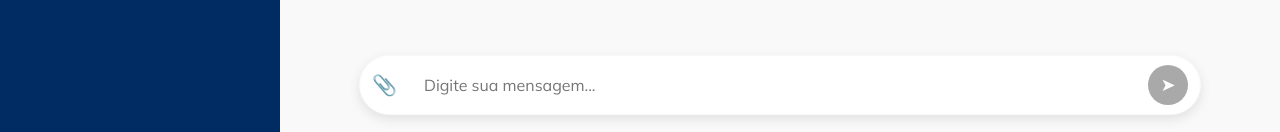
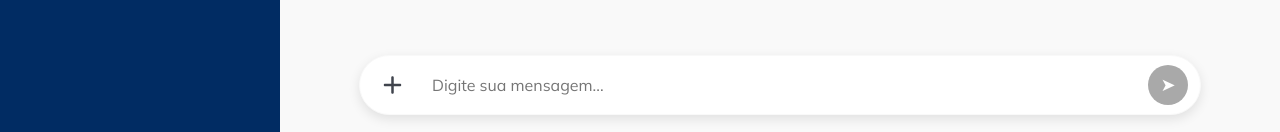
Before and after one commit to FelipeSoupinski/btrust, a React (Vite) app: page /chat in a window 1280 px wide. Shown: the part 665-797 px from the top of the page. Built offline with nearby package versions, Linux system fonts and the light colour scheme.

Commit message:
feat: função para duplicar o chat (branch)

```diff
--- a/src/components/ChatInput.jsx
+++ b/src/components/ChatInput.jsx
@@ -1,25 +1,51 @@
 // src/components/ChatInput.jsx
 import { useEffect, useRef, useState } from 'react';
 
+// Novos imports
+import { FontAwesomeIcon } from '@fortawesome/react-fontawesome';
+import { faPlus } from '@fortawesome/free-solid-svg-icons';
+import ChatInputMenu from './ChatInputMenu'; // O novo componente de menu
+
 import * as styles from '../styles/ChatInput.styles.js';
 
-function ChatInput({ onSendMessage, disabled, onStop, onAddFiles, hasFiles }) {
+// Recebe a nova prop 'onBranchChat'
+function ChatInput({ onSendMessage, disabled, onStop, onAddFiles, hasFiles, onBranchChat }) {
   const [inputValue, setInputValue] = useState('');
   const textareaRef = useRef(null);
   const fileInputRef = useRef(null);
 
+  // Novo estado para controlar o menu
+  const [isMenuOpen, setIsMenuOpen] = useState(false);
+  // Nova ref para detectar cliques fora
+  const menuRef = useRef(null);
+
   const canSend = !disabled && (inputValue.trim() || hasFiles);
-  // Efeito para ajustar a altura do textarea dinamicamente
+
+  // Efeito para ajustar a altura do textarea (sem alterações)
   useEffect(() => {
     const textarea = textareaRef.current;
     if (textarea) {
-      // Reseta a altura para recalcular o scrollHeight
-      textarea.style.height = '24px'; // Reseta para a altura de uma linha (igual ao line-height)
-      // Define a nova altura com base no conteúdo
+      textarea.style.height = '24px';
       const scrollHeight = textarea.scrollHeight;
       textarea.style.height = `${scrollHeight}px`;
     }
   }, [inputValue]);
+
+  // Novo efeito para fechar o menu ao clicar fora
+  useEffect(() => {
+    const handleClickOutside = (event) => {
+      // Se o menu está aberto e o clique foi fora do 'menuRef'
+      if (menuRef.current && !menuRef.current.contains(event.target)) {
+        setIsMenuOpen(false);
+      }
+    };
+    // Adiciona o listener
+    document.addEventListener('mousedown', handleClickOutside);
+    // Limpa o listener ao desmontar
+    return () => {
+      document.removeEventListener('mousedown', handleClickOutside);
+    };
+  }, [menuRef]); // A dependência é o próprio ref
 
   const handleSend = () => {
     if (canSend) {
@@ -35,6 +61,7 @@ function ChatInput({ onSendMessage, disabled, onStop, onAddFiles, hasFiles }) {
     }
   };
 
+  // Esta função agora é chamada pelo *menu*
   const handleFileIconClick = () => {
     if (!disabled) {
       fileInputRef.current.click();
@@ -44,18 +71,44 @@ function ChatInput({ onSendMessage, disabled, onStop, onAddFiles, hasFiles }) {
   const handleFileChange = e => {
     if (e.target.files.length > 0) {
       onAddFiles(e.target.files);
-      // Limpa o input para permitir selecionar o mesmo arquivo novamente
       e.target.value = null;
     }
   };
 
   return (
     <div style={styles.inputContainerStyles(disabled)}>
-      {/* Ícone de Anexo (Clip) */}
-      <span style={styles.iconStyle(disabled)} onClick={handleFileIconClick}>📎</span>
+
+      {/* Container para o botão de ação e o menu */}
+      <div style={styles.actionButtonContainerStyles} ref={menuRef}>
+        {/* Ícone de "Mais" (substitui o clip) */}
+        <FontAwesomeIcon
+          icon={faPlus}
+          style={styles.iconStyle(disabled)}
+          // Abre/fecha o menu
+          onClick={!disabled ? () => setIsMenuOpen(prev => !prev) : undefined}
+        />
+
+        {/* Renderização condicional do menu */}
+        {isMenuOpen && (
+          <ChatInputMenu
+            // Passa a função de anexar
+            onAddFileClick={() => {
+              handleFileIconClick();
+              setIsMenuOpen(false); // Fecha o menu
+            }}
+            // Passa a função de ramificar
+            onBranchChatClick={() => {
+              onBranchChat();
+              setIsMenuOpen(false); // Fecha o menu
+            }}
+          />
+        )}
+      </div>
+
+      {/* O 'input file' escondido permanece o mesmo */}
       <input type="file" ref={fileInputRef} style={{ display: 'none' }} multiple accept=".pdf" onChange={handleFileChange} />
 
-      {/* Campo de Texto */}
+      {/* Campo de Texto (sem alterações) */}
       <textarea
         ref={textareaRef}
         type="text"
@@ -67,7 +120,7 @@ function ChatInput({ onSendMessage, disabled, onStop, onAddFiles, hasFiles }) {
         disabled={disabled}
       />
 
-      {/* Botão de Envio / Parar */}
+      {/* Botão de Envio / Parar (sem alterações) */}
       <button
         style={disabled ? styles.stopButtonStyles : styles.sendButtonStyles(canSend)}
         onClick={disabled ? onStop : handleSend}
--- /dev/null
+++ b/src/components/ChatInputMenu.jsx
@@ -0,0 +1,29 @@
+// src/components/ChatInputMenu.jsx
+import { FontAwesomeIcon } from '@fortawesome/react-fontawesome';
+import { faPaperclip, faCodeBranch } from '@fortawesome/free-solid-svg-icons';
+import * as styles from '../styles/chatInputMenu.styles.js';
+/**
+ * Menu pop-up para o ChatInput com ações de "Anexar" e "Ramificar".
+ * @param {object} props
+ * @param {function} props.onAddFileClick - Função chamada ao clicar em "Anexar Arquivo".
+ * @param {function} props.onBranchChatClick - Função chamada ao clicar em "Ramificar Chat".
+ */
+const ChatInputMenu = ({ onAddFileClick, onBranchChatClick }) => {
+  return (
+    <div style={styles.menuContainerStyles}>
+      {/* Opção 1: Ramificar Chat */}
+      <div style={styles.menuItemStyles} onClick={onBranchChatClick}>
+        <FontAwesomeIcon icon={faCodeBranch} style={styles.menuIconStyles} />
+        <span style={styles.menuTextStyles}>Ramificar Chat</span>
+      </div>
+
+      {/* Opção 2: Anexar Arquivo */}
+      <div style={styles.menuItemStyles} onClick={onAddFileClick}>
+        <FontAwesomeIcon icon={faPaperclip} style={styles.menuIconStyles} />
+        <span style={styles.menuTextStyles}>Anexar Arquivo</span>
+      </div>
+    </div>
+  );
+};
+
+export default ChatInputMenu;
--- a/src/context/AppContext.jsx
+++ b/src/context/AppContext.jsx
@@ -1,5 +1,5 @@
 // src/context/AppContext.jsx
-import { createContext, useContext, useMemo, useState } from 'react';
+import { createContext, useContext, useMemo, useState, useCallback } from 'react';
 
 // --- Dados Simulados (Mock) para as Bases ---
 // Estes são os dados que o ModelSelectPage.jsx vai usar
@@ -98,6 +98,46 @@ export function AppProvider({ children }) {
     });
   };
 
+
+  const branchActiveChat = useCallback(() => {
+    if (!activeChat) {
+      console.warn('Nenhum chat ativo para ramificar.');
+      return;
+    }
+
+    // 1. Encontra o chat e as mensagens atuais
+    const currentChat = chats.find(c => c.id === activeChat);
+    const currentMessages = chatMessages[activeChat] || [];
+
+    if (!currentChat) {
+      console.warn('Chat ativo não encontrado nos dados.');
+      return;
+    }
+
+    // 2. Cria os novos dados
+    const newChatId = `branch-${Date.now()}`;
+    const newTitle = currentChat.title + ' (Cópia)';
+    const newChat = {
+      id: newChatId,
+      title: newTitle,
+      date: new Date().toISOString().split('T')[0], // Formato AAAA-MM-DD
+    };
+
+    // 3. Atualiza os estados globais
+    // Adiciona o novo chat à lista da sidebar
+    setChats(prevChats => [newChat, ...prevChats]); // Adiciona no topo
+
+    // Adiciona o histórico de mensagens copiado para o novo chat
+    setChatMessages(prevMessages => ({
+      ...prevMessages,
+      [newChatId]: [...currentMessages], // IMPORTANTE: Cria uma nova cópia do array
+    }));
+
+    // 4. Define o novo chat como ativo
+    setActiveChat(newChatId);
+
+  }, [activeChat, chats, chatMessages]);
+
   // 3. Montar o "pacote" de informações que todos os filhos podem aceder
   const value = {
     // Variáveis
@@ -115,6 +155,7 @@ export function AppProvider({ children }) {
     setChats,
     setActiveChat,
     setChatMessages,
+    branchActiveChat,
   };
 
   return <AppContext.Provider value={value}>{children}</AppContext.Provider>;
--- a/src/pages/ChatPage.jsx
+++ b/src/pages/ChatPage.jsx
@@ -10,27 +10,30 @@ import { useAppContext } from '../context/AppContext.jsx';
 import * as styles from '../styles/ChatPage.styles.js';
 
 function ChatPage() {
-  const { activeChat, chatMessages, setChatMessages, setChats } = useAppContext();
+  // Pega a nova função 'branchActiveChat' do contexto
+  const { activeChat, chatMessages, setChatMessages, setChats, branchActiveChat } = useAppContext();
+
   const [thinkingProcess, setThinkingProcess] = useState({
     active: false,
     steps: '',
-    currentScore: null, // Pode começar nulo ou com um valor { level: 'low', value: 0 }
+    currentScore: null,
   });
-  const [isThinking, setIsThinking] = useState(false);
+
+  // O estado 'isThinking' foi removido, pois 'thinkingProcess.active' o substitui
+
   const [filesToSend, setFilesToSend] = useState([]);
   const [isDragging, setIsDragging] = useState(false);
   const messagesEndRef = useRef(null);
-  const thinkingTimeoutRef = useRef([]); // Ref para guardar o ID do timeout
+  const thinkingTimeoutRef = useRef([]);
 
   const currentMessages = useMemo(() => chatMessages[activeChat] || [], [chatMessages, activeChat]);
 
   const handleAddFiles = newFiles => {
     const pdfFiles = Array.from(newFiles).filter(file => file.type === 'application/pdf');
     setFilesToSend(prevFiles => {
-      // Rejeita a adição se o total exceder 10
       if (prevFiles.length + pdfFiles.length > 10) {
         alert('Você pode enviar no máximo 10 arquivos PDF por vez.');
-        return prevFiles; // Mantém os arquivos anteriores sem adicionar os novos
+        return prevFiles;
       }
       const combined = [...prevFiles, ...pdfFiles];
       return combined;
@@ -56,7 +59,7 @@ function ChatPage() {
 
   const handleDragOver = e => {
     e.preventDefault();
-    e.stopPropagation(); // Necessário para o onDrop funcionar
+    e.stopPropagation();
   };
 
   const handleDrop = e => {
@@ -74,7 +77,8 @@ function ChatPage() {
     messagesEndRef.current?.scrollIntoView({ behavior: 'smooth' });
   };
 
-  useEffect(scrollToBottom, [currentMessages, isThinking]);
+  // Atualiza o useEffect para usar 'thinkingProcess.active'
+  useEffect(scrollToBottom, [currentMessages, thinkingProcess.active]);
 
   const handleSendMessage = text => {
     if (!text.trim() && filesToSend.length === 0) {
@@ -82,7 +86,6 @@ function ChatPage() {
     }
 
     if (currentMessages.length === 0 && text.trim()) {
-      // ... (lógica para atualizar título do chat) ...
       const newTitle = text.length > 40 ? text.substring(0, 40) + '...' : text;
       setChats(prevChats =>
         prevChats.map(chat => (chat.id === activeChat ? { ...chat, title: newTitle } : chat))
@@ -101,67 +104,59 @@ function ChatPage() {
 
     // --- INÍCIO DA SIMULAÇÃO COM SCORE PROGRESSIVO ---
 
-    handleStopGeneration(); // Limpa timeouts antigos
+    handleStopGeneration();
 
-    // 1. Ativa o "thinking" e define o PRIMEIRO passo e score
     setThinkingProcess({
       active: true,
       steps: 'Iniciando análise da sua pergunta...',
-      currentScore: { level: 'low', value: 10 }, // Score inicial
+      currentScore: { level: 'low', value: 10 },
     });
 
     const timeouts = [];
 
-    // 2. Simula o segundo passo (texto e score)
     timeouts.push(
       setTimeout(() => {
         setThinkingProcess(prev => ({
           ...prev,
           steps: prev.steps + '\n- Consultando bases de dados selecionadas...',
-          currentScore: { level: 'low', value: 35 }, // Score melhora
+          currentScore: { level: 'low', value: 35 },
         }));
-      }, 1000) // 1s
+      }, 1000)
     );
 
-    // 3. Simula o terceiro passo (texto e score)
     timeouts.push(
       setTimeout(() => {
         setThinkingProcess(prev => ({
           ...prev,
           steps: prev.steps + '\n- Analisando documentos relevantes para RAG...',
-          currentScore: { level: 'medium', value: 65 }, // Score melhora mais
+          currentScore: { level: 'medium', value: 65 },
         }));
-      }, 2000) // 2s
+      }, 2000)
     );
 
-    // 4. Simula o quarto passo (texto e score)
     timeouts.push(
       setTimeout(() => {
         setThinkingProcess(prev => ({
           ...prev,
           steps: prev.steps + '\n- Gerando rascunho da resposta...',
-          currentScore: { level: 'high', value: 85 }, // Score quase final
+          currentScore: { level: 'high', value: 85 },
         }));
-      }, 3000) // 3s
+      }, 3000)
     );
 
-    // 5. Simula a resposta final (o antigo timeout)
     timeouts.push(
       setTimeout(() => {
-        // ... (Toda a lógica de mock de resposta que já existia)
-        // Você pode usar os mocks que já tinha
-        const scoreFinal = { level: 'high', value: 95 }; // O score final da resposta
+        const scoreFinal = { level: 'high', value: 95 };
         const metricsToTest = { docCount: 15, coverage: 98, relevance: 85 };
         const testReferences = [{ name: 'Relatório Anual 2023.pdf', page: 12 }];
         const scoreExplanationText = 'O nível de confiança é alto...';
-        // ...
 
         const botResponse = {
           author: 'bot',
           text: (
             <BotMessage
               text={`Esta é uma resposta simulada para a sua pergunta: "${text}".`}
-              score={scoreFinal} // Usa o score final
+              score={scoreFinal}
               references={testReferences}
               metrics={metricsToTest}
               scoreExplanation={scoreExplanationText}
@@ -169,17 +164,15 @@ function ChatPage() {
           ),
         };
 
-        // Adiciona a resposta final
         setChatMessages(prev => ({
           ...prev,
           [activeChat]: [...updatedMessages, botResponse],
         }));
 
-        // 6. Desliga o "thinking" e limpa o estado
         setThinkingProcess({ active: false, steps: '', currentScore: null });
         thinkingTimeoutRef.current = [];
 
-      }, 4000) // Simula 4s no total
+      }, 4000)
     );
 
     thinkingTimeoutRef.current = timeouts;
@@ -191,15 +184,15 @@ function ChatPage() {
     }
     thinkingTimeoutRef.current = [];
 
-    // Limpa o estado de "thinking"
     setThinkingProcess({ active: false, steps: '', currentScore: null });
   };
 
-  // ... (Lógica de `if (!activeChat)` permanece igual) ...
   if (!activeChat) {
     return (
       <div style={styles.noChatContainerStyles}>
-        {/* ... (seu JSX de 'nenhum chat') ... */}
+        {/* Você pode preencher com seu JSX de 'noChat' se quiser */}
+        <h1>BTrust</h1>
+        <p>Selecione um chat ou crie um novo para começar.</p>
       </div>
     );
   }
@@ -207,7 +200,10 @@ function ChatPage() {
   return (
     <div
       style={styles.containerStyles}
-      // ... (seus handlers de drag/drop)
+      onDragEnter={handleDragEnter}
+      onDragLeave={handleDragLeave}
+      onDragOver={handleDragOver}
+      onDrop={handleDrop}
     >
       <div style={styles.chatWindowStyles}>
         <div style={styles.messagesContainerStyles}>
@@ -215,8 +211,6 @@ function ChatPage() {
             <ChatMessage key={index} message={msg} />
           ))}
 
-          {/* !!! MUDANÇA NA RENDERIZAÇÃO !!! */}
-          {/* Renderiza o indicador se estiver ativo e passa o score */}
           {thinkingProcess.active && (
             <ThinkingIndicator
               steps={thinkingProcess.steps}
@@ -225,7 +219,11 @@ function ChatPage() {
           )}
 
           <div ref={messagesEndRef} />
-          {/* ... (seu JSX de 'isDragging') ... */}
+          {isDragging && (
+            <div style={{ textAlign: 'center', padding: '20px', color: 'blue' }}>
+              Arraste os arquivos PDF aqui...
+            </div>
+          )}
         </div>
       </div>
       <div style={styles.inputAreaStyles}>
@@ -233,10 +231,12 @@ function ChatPage() {
           <FileUploadPreview files={filesToSend} onRemoveFile={handleRemoveFile} />
           <ChatInput
             onSendMessage={handleSendMessage}
-            disabled={thinkingProcess.active} // Desabilita com base no 'active'
+            disabled={thinkingProcess.active}
             onStop={handleStopGeneration}
             hasFiles={filesToSend.length > 0}
             onAddFiles={handleAddFiles}
+            // Passa a nova função para o ChatInput
+            onBranchChat={branchActiveChat}
           />
         </div>
       </div>
--- a/src/styles/ChatInput.styles.js
+++ b/src/styles/ChatInput.styles.js
@@ -33,9 +33,9 @@ export const inputFieldStyles = {
 export const iconStyle = disabled => ({
   fontSize: '20px',
   color: COLORS.textosSecundarios,
-  cursor: 'pointer',
+  cursor: disabled ? 'not-allowed' : 'pointer', // Atualizado
   padding: '0 5px',
-  marginLeft: '7px',
+  marginLeft: '15px', // Aumentado
   marginRight: '10px',
   opacity: disabled ? 0.5 : 1,
 });
@@ -43,7 +43,7 @@ export const iconStyle = disabled => ({
 export const sendButtonStyles = canSend => ({
   width: '40px',
   height: '40px',
-  backgroundColor: canSend ? COLORS.principal : '#A9A9A9', // Cinza quando desabilitado
+  backgroundColor: canSend ? COLORS.principal : '#A9A9A9',
   borderRadius: '50%',
   display: 'flex',
   justifyContent: 'center',
@@ -57,7 +57,7 @@ export const sendButtonStyles = canSend => ({
 });
 
 export const stopButtonStyles = {
-  ...sendButtonStyles,
+  ...sendButtonStyles(true), // Garante que o estilo base seja aplicado
   backgroundColor: COLORS.principal,
 };
 
@@ -66,3 +66,10 @@ export const sendIconStyles = {
   color: COLORS.branco,
   lineHeight: '18px',
 };
+
+// Novo estilo adicionado
+export const actionButtonContainerStyles = {
+  position: 'relative', // Essencial para posicionar o menu
+  display: 'flex',
+  alignItems: 'center',
+};
```
Also changed, not shown: src/styles/chatInputMenu.styles.js (added, +38 -0 lines).
